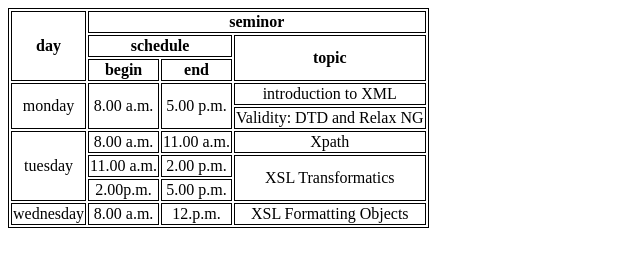
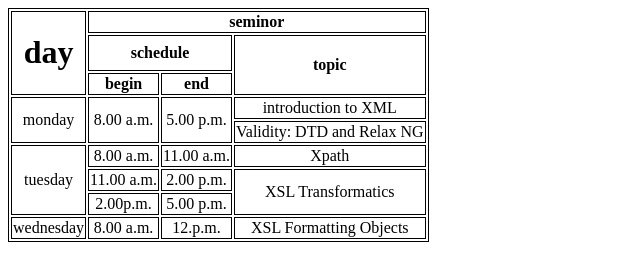
Before and after one commit to Vinodhkumarv01/table01, a plain HTML site: page index.html in a window 1280 px wide. Shown: the whole page, without its empty margins (0-640 px from the left). Drawn offline with Linux system fonts and the light colour scheme.

Commit message:
Update index.html

```diff
--- a/index.html
+++ b/index.html
@@ -7,7 +7,7 @@
     <body>
         <table>
             <tr>
-                <th rowspan="3">day</th>
+                <th rowspan="3"><h1>day</h1></th>
                 <th colspan="3">seminor</th>
             </tr>
             <tr>
```
